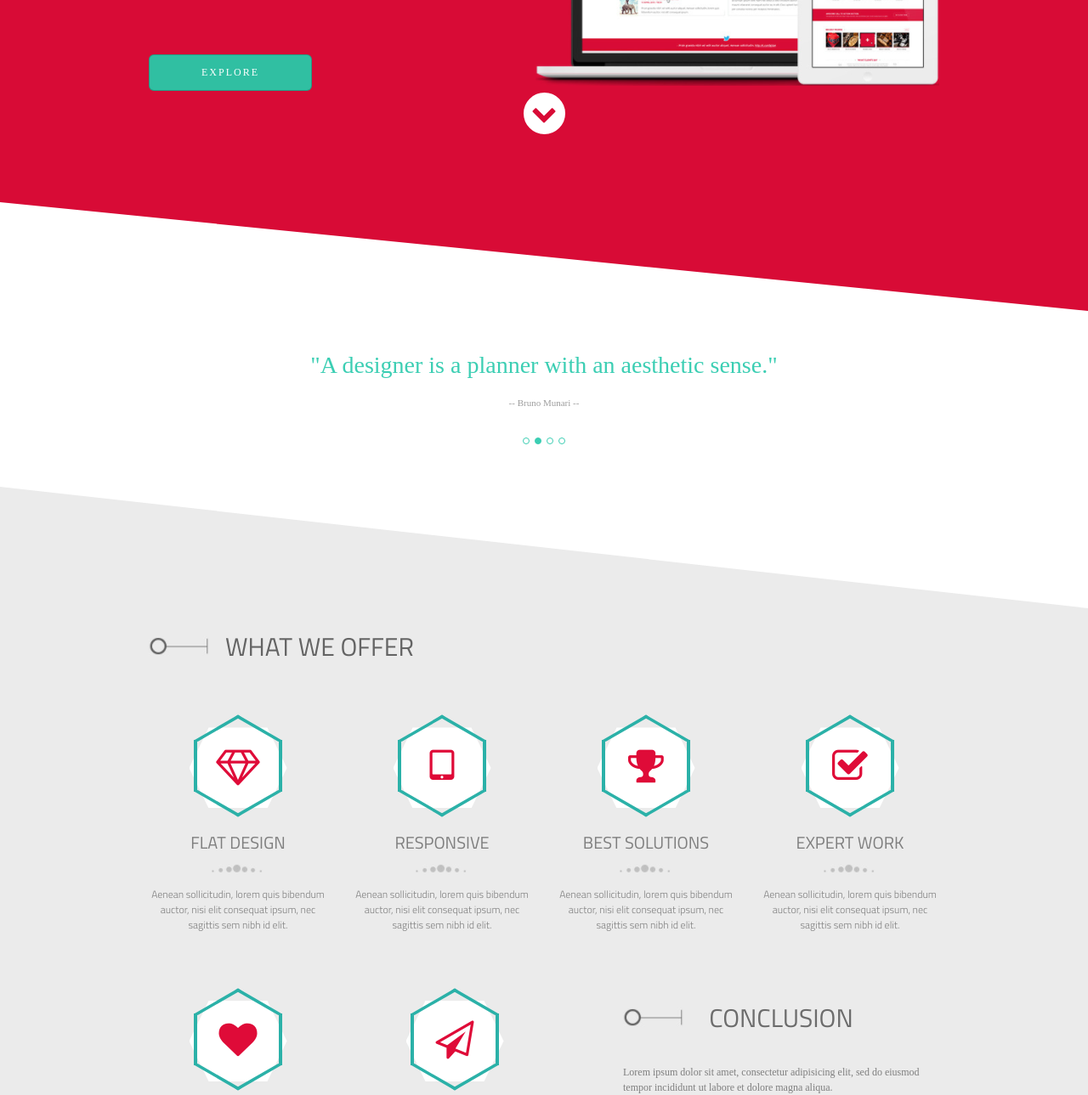
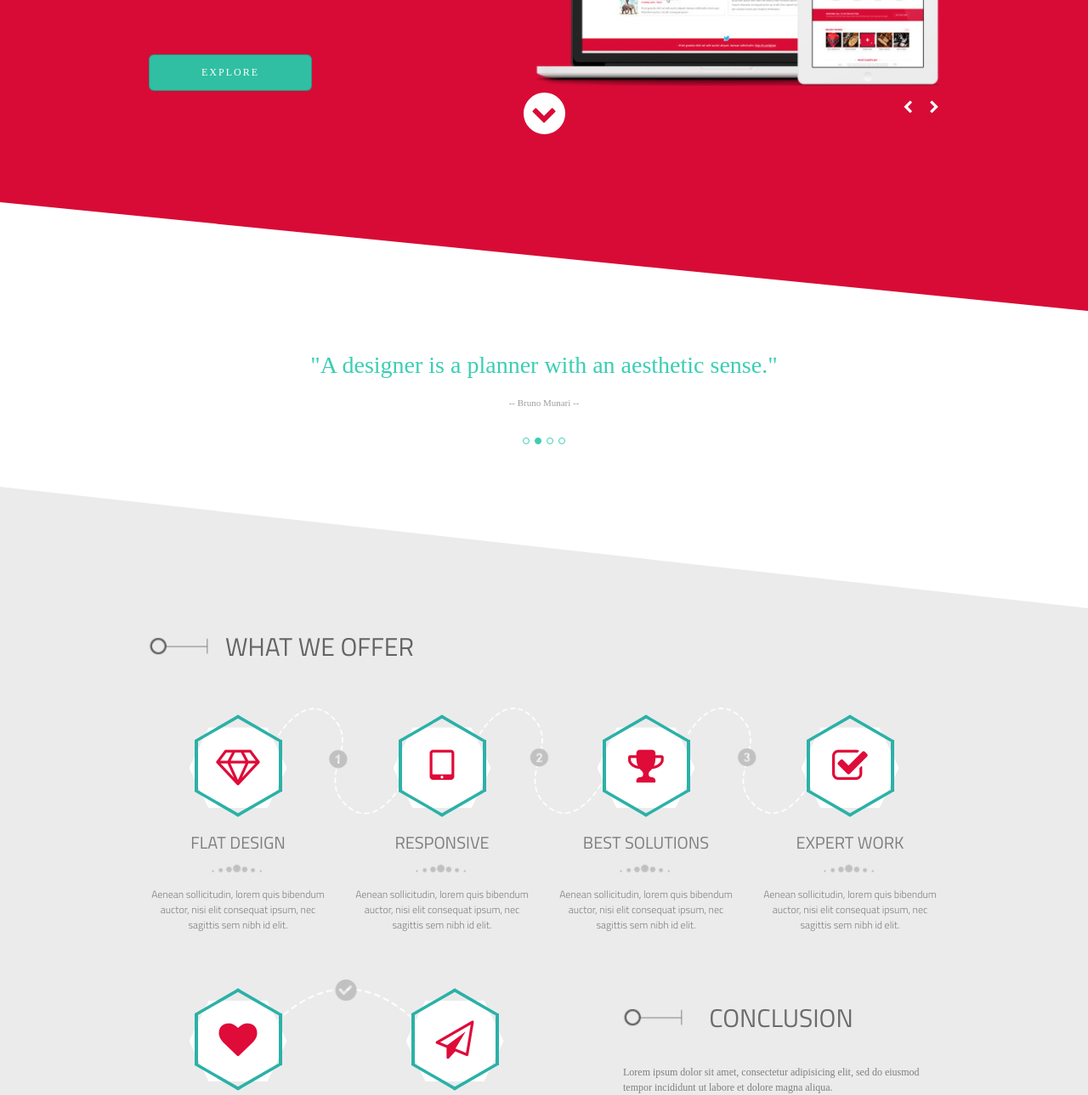
Before and after one commit to wgarcia-wawandco/Ejercicio-6, a plain HTML site: page index.html in a window 1280 px wide. Shown: the part 434-1723 px from the top of the page at 85% size. Drawn offline with Linux system fonts and the light colour scheme; a web font is replaced by a local one.

Commit message:
terminado

```diff
--- a/css/style.css
+++ b/css/style.css
@@ -359,7 +359,7 @@ button:hover{
 
 .hexagon {
   position: relative;
-  width: 95.2px;
+  min-width: 95px;
   height: 60.62px;
   margin: -80px 0 50px 0;
   border-left: solid 4px #2bb1a8;
@@ -1172,7 +1172,6 @@ footer{
 .footer-social{
   margin-top: 40px;
 }
-
 .footer-hex.inside:hover{
   background-color: white;
   color: #30bfa2;
@@ -1216,7 +1215,6 @@ footer{
   font-size: 8px;
 
 }
-
 .social{
   font-size: 14px;
 }
@@ -1225,10 +1223,54 @@ footer{
   margin-right: 30px;
 
 }
-
 .section-med .info span{
   font-family: open-sans-sm;
   color: #979797;
   font-size: 10px;
   margin-top: 20px;
 }
+
+.lines-back{
+  display: flex;
+  align-items: flex-start;
+  width: 100%;
+  height: inherit;
+  position: absolute;
+  z-index: -1;
+}
+.lines-back img:first-child{
+  margin-top: 260px;
+  margin-left: 327px;
+  width: 145px;
+  height: auto;
+}
+
+.lines-back img:nth-child(2){
+  margin-top: 260px;
+  margin-left: 91px;
+  width: 145px;
+}
+
+.lines-back img:nth-child(3){
+  margin-top: 260px;
+  margin-left: 100px;
+  width: 145px;
+}
+
+.lines-back img:nth-child(4){
+  width: 167px;
+  margin-top: 580px;
+  margin-left: -628px;
+  height: auto;
+}
+
+.right{
+  position: absolute;
+  margin-top: 320px;
+  justify-content: flex-end;
+  color: white;
+  z-index: 1;
+}
+.right i{
+  margin-left: 20px;
+}
--- a/index.html
+++ b/index.html
@@ -47,6 +47,11 @@
           <img src="images/devices.png" alt="">
         </div>
       </div>
+      <div class="info right">
+        <div class="content">
+          <i class="fa fa-chevron-left" aria-hidden="true"></i> <i class="fa fa-chevron-right" aria-hidden="true"></i>
+        </div>
+      </div>
       <div class="section-button-1">
         <a href="#section-2"><i class="fa fa-chevron-down" aria-hidden="true"></i></a>
       </div>
@@ -75,6 +80,14 @@
 
     <section class="section-2">
       <div class="bg gray">
+
+        <div class="lines-back">
+          <img src="images/line1.png" alt="">
+          <img src="images/line2.png" alt="">
+          <img src="images/line3.png" alt="">
+          <img src="images/line-check.png" alt="">
+        </div>
+
         <div id="section-2" class="info">
           <div class="section-2-title">
             what we offer
```
Also changed, not shown: images/line-check.png (added), images/line1.png (added), images/line2.png (added), images/line3.png (added).
